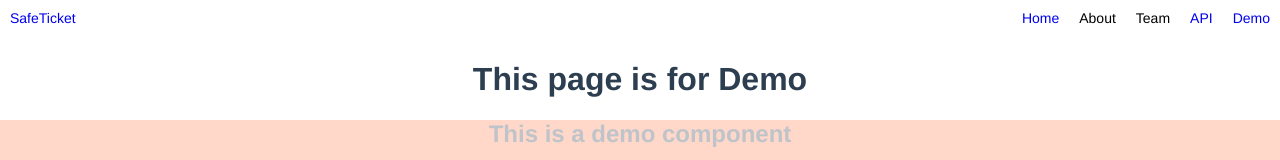
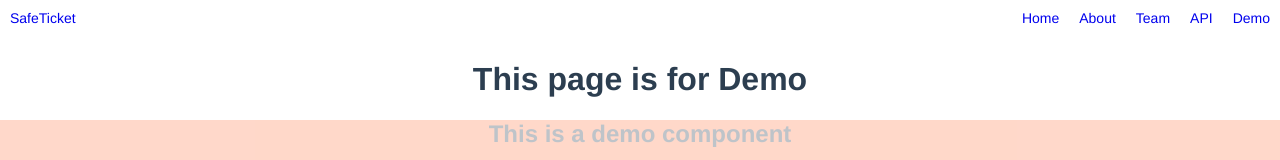
Before and after one commit to somaswing/safeticket-web-front, a Vue app: page /demo in a window 1280 px wide. Shown: the top 160 px of the page. Built offline with nearby package versions, Linux system fonts and the light colour scheme.

Commit message:
navbar router 작업

```diff
--- a/src/components/NavBar.vue
+++ b/src/components/NavBar.vue
@@ -3,8 +3,8 @@
     <div><router-link :to="{ path: '/' }">SafeTicket</router-link></div>
     <div></div>
     <div><router-link :to="{ path: '/' }">Home</router-link></div>
-    <div>About</div>
-    <div>Team</div>
+    <div><router-link :to="{ path: '/#about' }">About</router-link></div>
+    <div><router-link :to="{ path: '/#team' }">Team</router-link></div>
     <div><router-link :to="{ path: '/api' }">API</router-link></div>
     <div><router-link :to="{ path: '/demo' }">Demo</router-link></div>
   </div>
--- a/src/router/index.js
+++ b/src/router/index.js
@@ -6,23 +6,59 @@ import DemoView from '@/views/DemoView';
 
 Vue.use(Router);
 
+const scrollBehavior = (to, from, savedPosition) => {
+  if (savedPosition) {
+    return savedPosition;
+  } else {
+    const position = {};
+    // new navigation.
+    // scroll to anchor by returning the selector
+    if (to.hash) {
+      position.selector = to.hash;
+
+      // specify offset of the element
+      if (to.hash === '#about') {
+        position.offset = { y: 0 };
+      }
+
+      if (to.hash === '#team') {
+        position.offset = { y: 0 };
+      }
+    }
+    // check if any matched route config has meta that requires scrolling to top
+    if (to.matched.some(m => m.meta.scrollToTop)) {
+      // cords will be used if no selector is provided,
+      // or if the selector didn't match any element.
+      position.x = 0;
+      position.y = 0;
+    }
+    // if the returned position is falsy or an empty object,
+    // will retain current scroll position.
+    return position;
+  }
+}
+
 export default new Router({
   mode: 'history',
+  scrollBehavior,
   routes: [
     {
       path: '/',
       name: 'MainView',
       component: MainView,
+      meta: { scrollToTop: true },
     },
     {
       path: '/api',
       name: 'APIView',
       component: APIView,
+      meta: { scrollToTop: true },
     },
     {
       path: '/demo',
       name: 'DemoView',
       component: DemoView,
+      meta: { scrollToTop: true },
     },
   ],
 });
--- a/src/views/MainView.vue
+++ b/src/views/MainView.vue
@@ -15,9 +15,7 @@ export default {
   name: 'APIView',
   components: { Home, About, Team },
   data() {
-    return {
-      msg: 'This page is for Main',
-    };
+    return {};
   },
 };
 </script>
```
